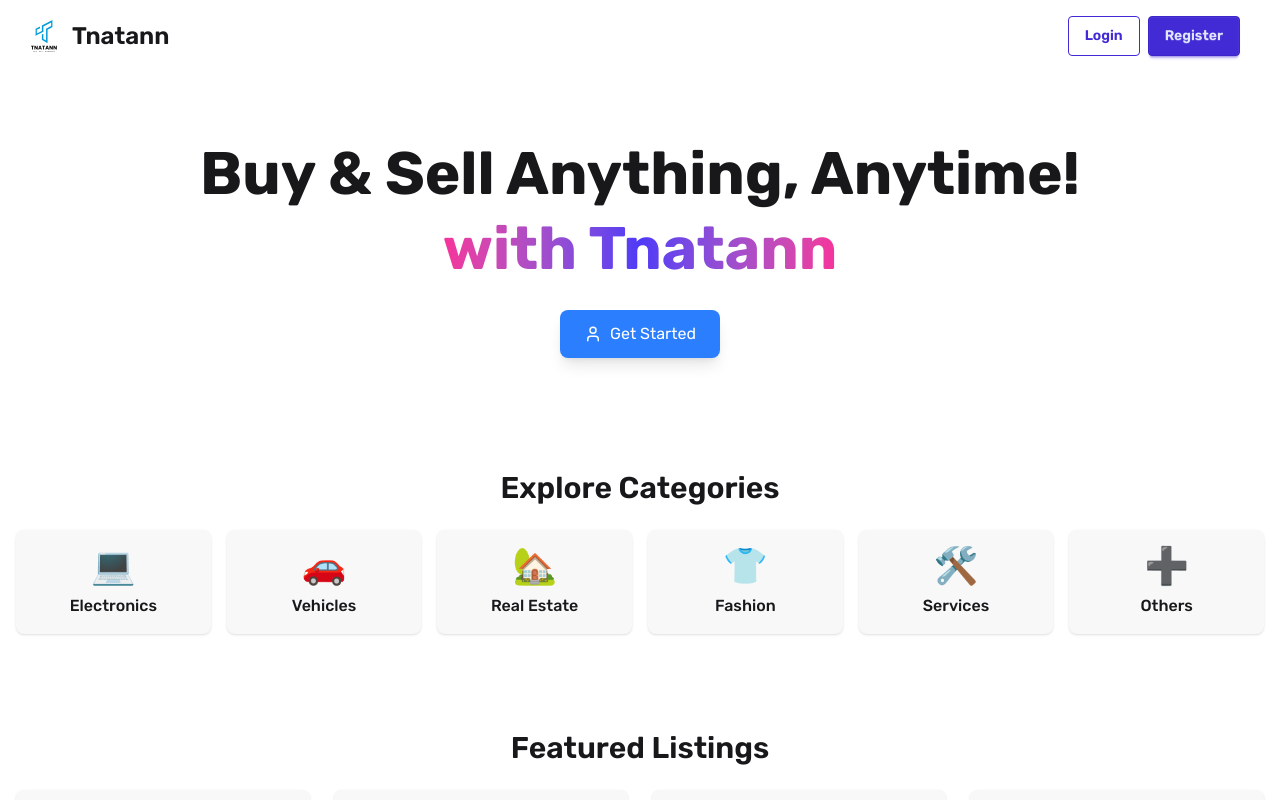
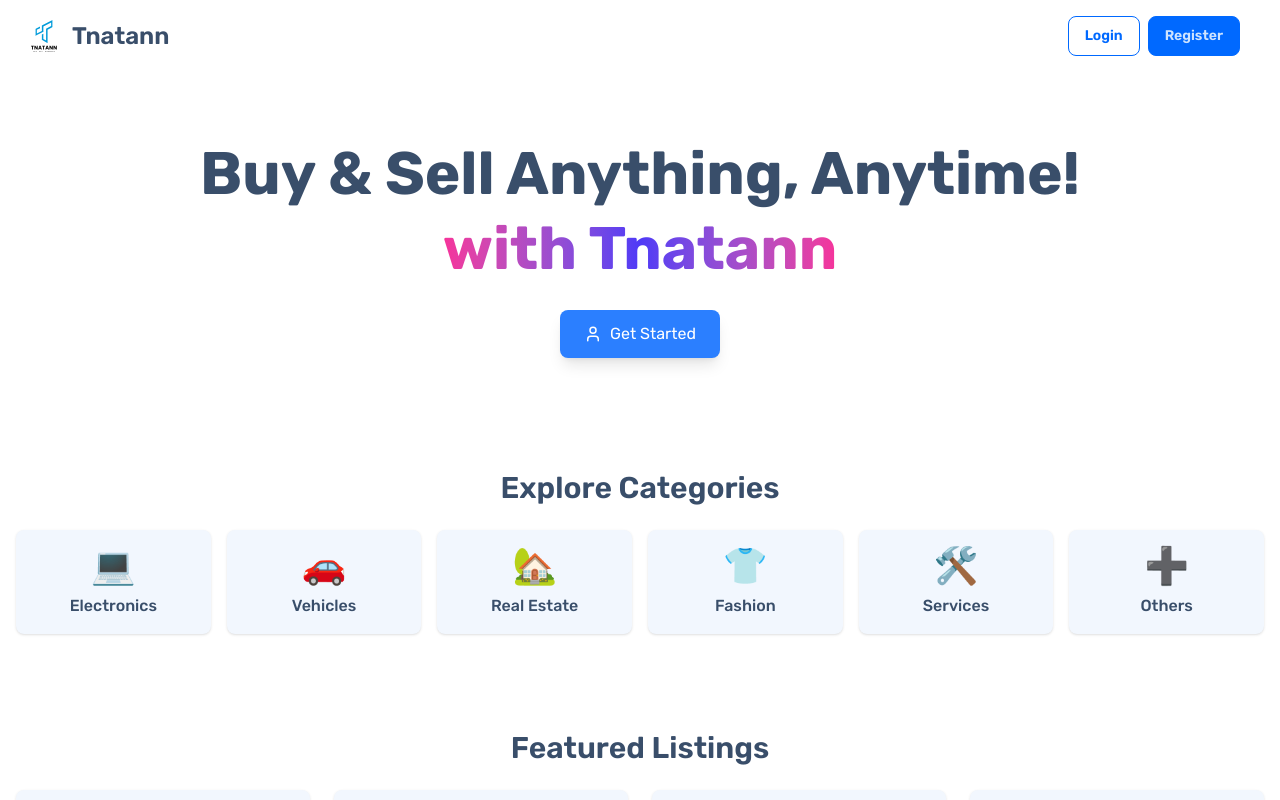
Before and after one commit to ayush-ojha-11/Tnatann, a React (Vite) app in the folder frontend/: page / in a window 1280 px wide. Shown: the top 800 px of the page. Built offline with nearby package versions, Linux system fonts and the light colour scheme; grey boxes are pictures that could not be loaded.

Commit message:
changes in css theme

```diff
--- a/frontend/src/index.css
+++ b/frontend/src/index.css
@@ -1,6 +1,6 @@
 @import "tailwindcss";
 @plugin "daisyui" {
-  themes: light --default, business --prefersdark;
+  themes: winter --default, business --prefersdark;
 }
 
 body {
```
